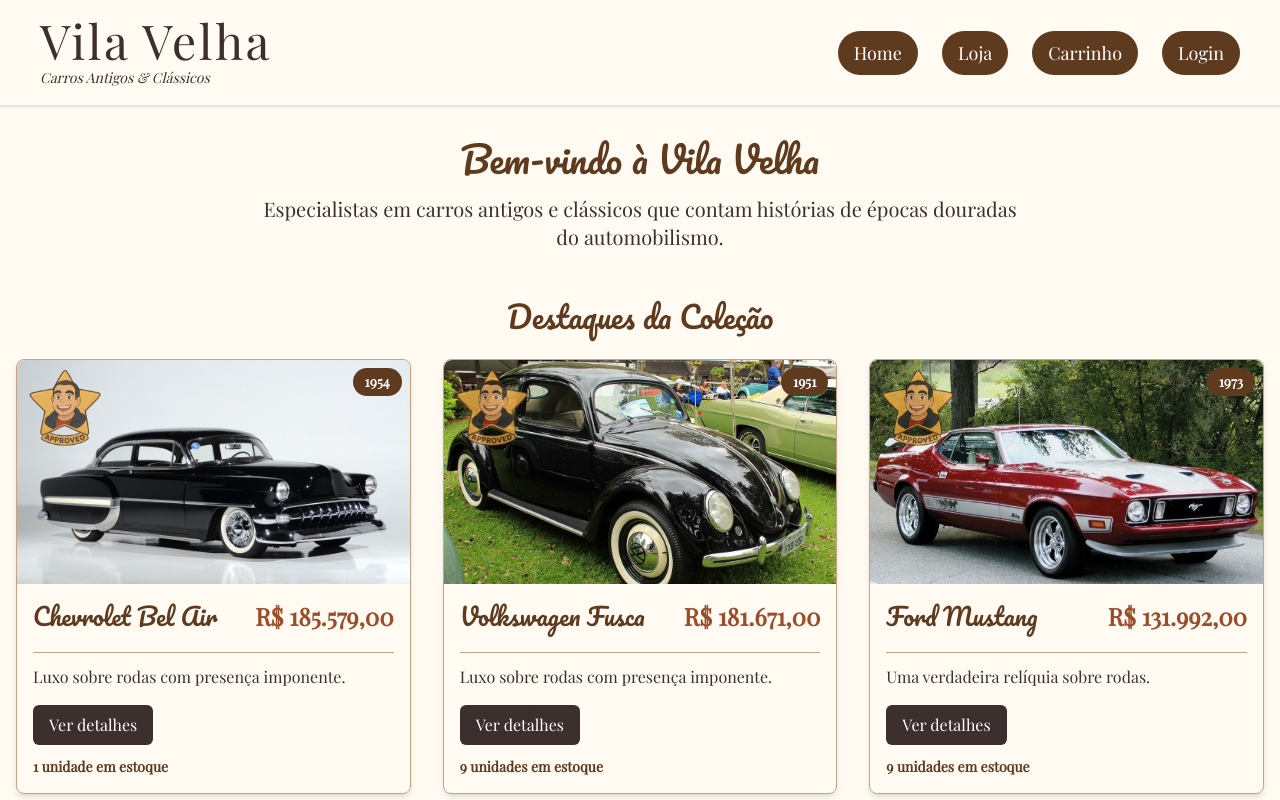
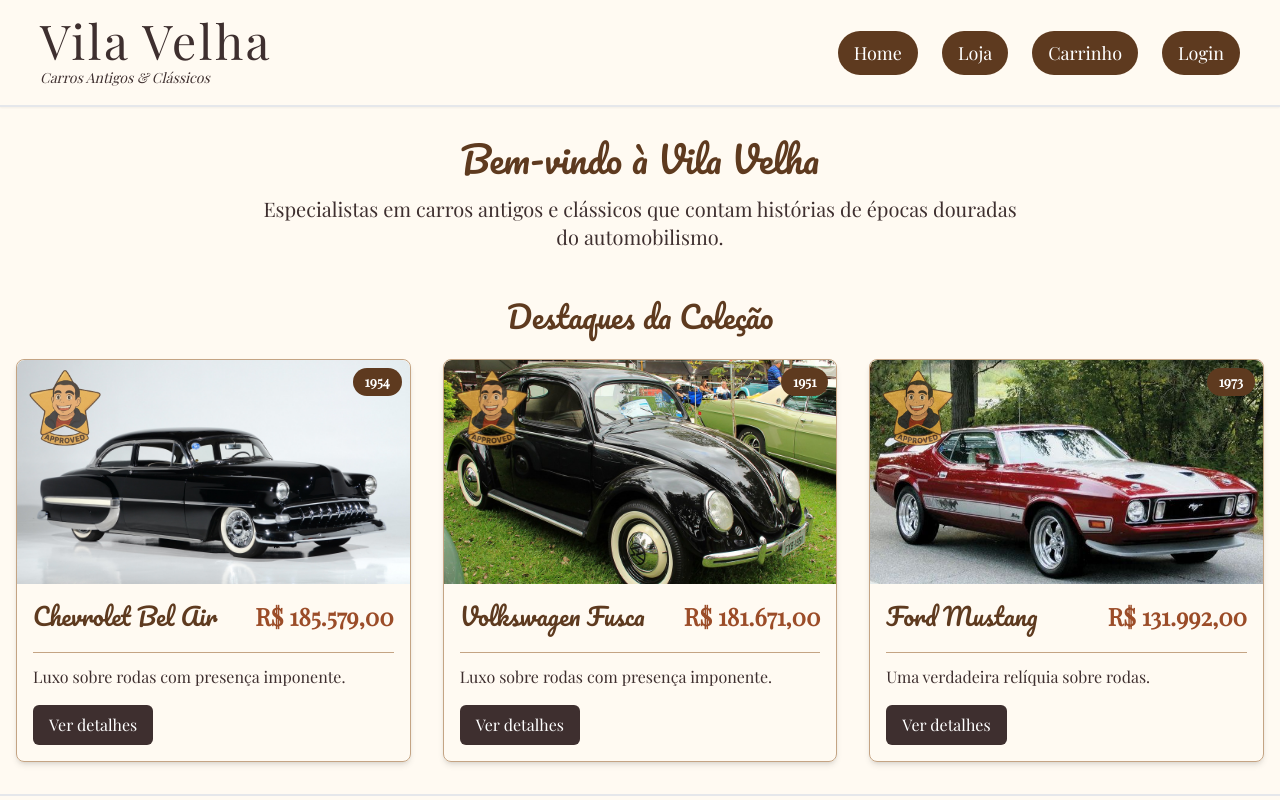
Before and after one commit to PedroLFigueiredo/trabalho-web, a React (Vite) app in the folder vila-velha/: page / in a window 1280 px wide. Shown: the top 800 px of the page. Built offline with nearby package versions, Linux system fonts and the light colour scheme; the HTML template or start-up script is replaced by a standard one.

Commit message:
removi o estoque do home

```diff
--- a/vila-velha/src/Paginas/Home.tsx
+++ b/vila-velha/src/Paginas/Home.tsx
@@ -57,7 +57,6 @@
                     descricao={carro.descricao}
                     preco={carro.preco.toString()}
                     imagem={carro.imagem}
-                    estoque={carro.estoque}
                     slug={carro.slug}
                     seloDilvan={!!carro.seloDilvan}
                   />
```
